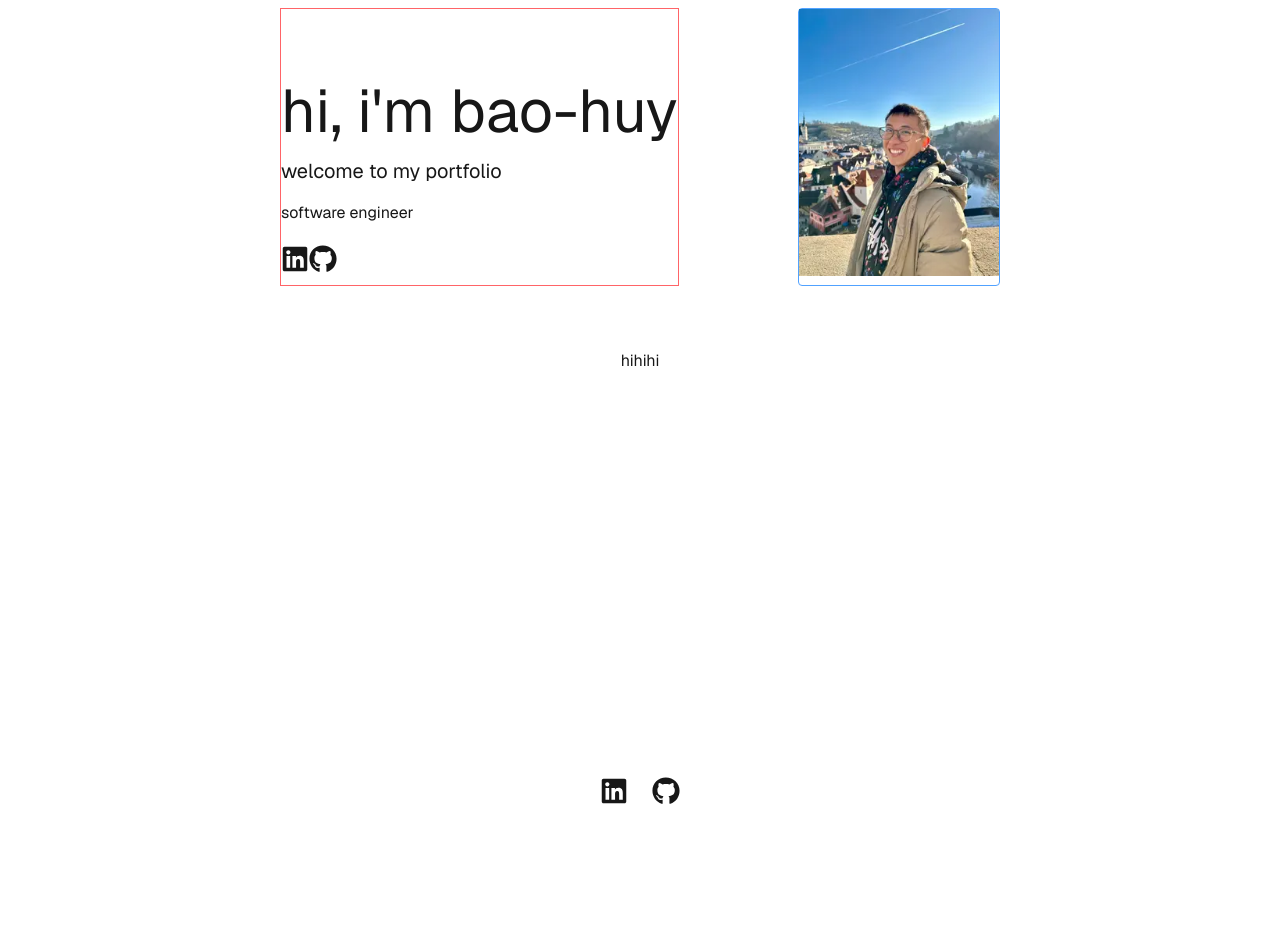
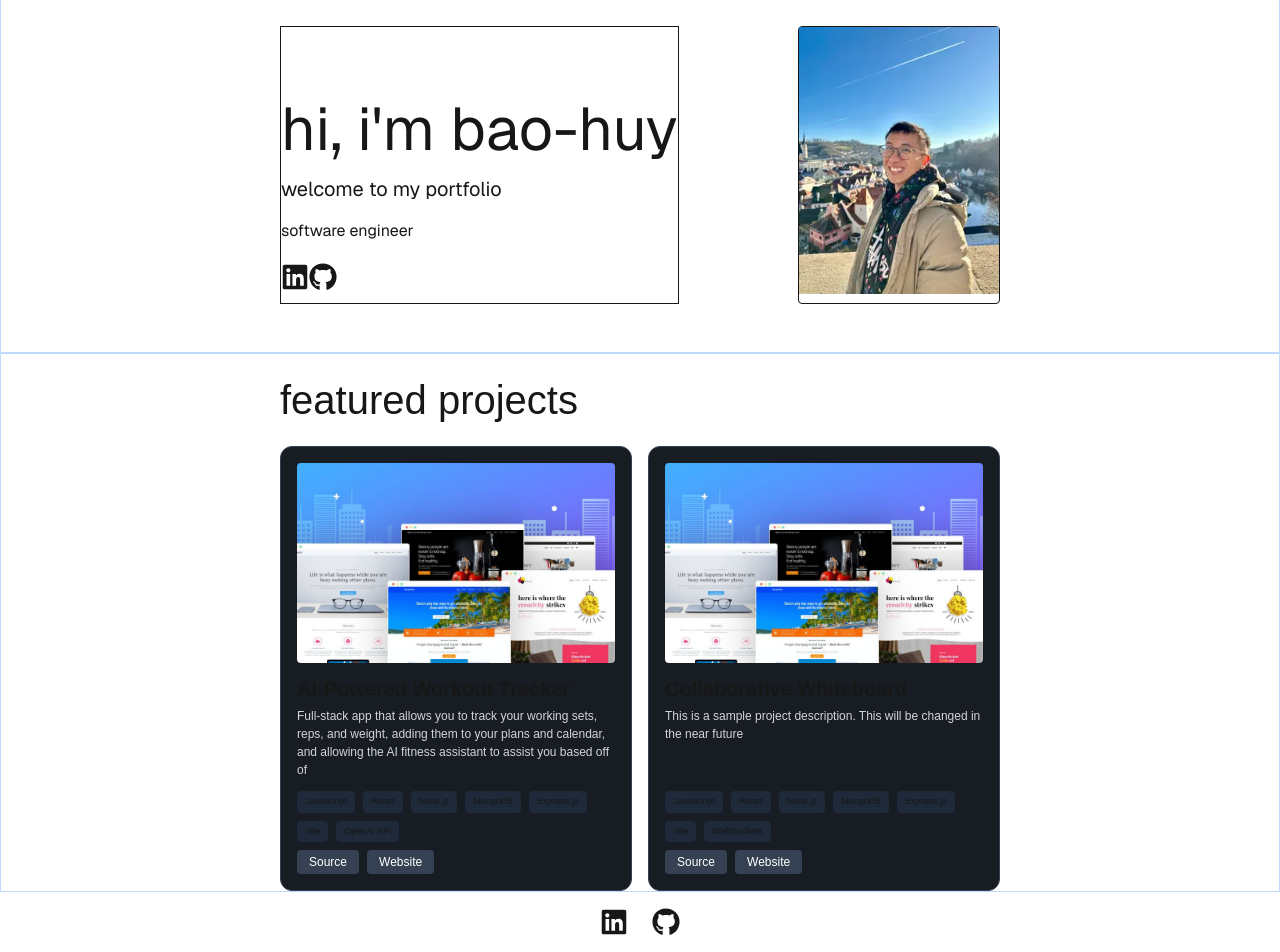
Before and after one commit to baohuytrinh/personal-portfolio, a Next.js app: page / in a window 1280 px wide. Shown: the part 95-1047 px from the top of the page. Before the commit the page ends 916 px from the top, so only its background shows below. Built offline with nearby package versions, Linux system fonts and the light colour scheme.

Commit message:
featured projects (home page)

```diff
--- a/src/app/page.tsx
+++ b/src/app/page.tsx
@@ -1,13 +1,16 @@
 import Image from 'next/image';
 import {FaLinkedin, FaGithub} from 'react-icons/fa';
+import { featuredProjects } from '@/data/featuredProjects';
+import ProjectCard from '@/components/ProjectCard';
 
 
 export default function Home() {
   return (
-    <div className="font-sans grid grid-rows-[20px_1fr_20px] items-center justify-items-center min-h-screen p-8 pb-20 gap-16 sm:p-20">
+    <>
+    <div className="font-sans grid items-center justify-items-center gap-16 pb-12 border border-blue-200">
 
-      <div className="mt-32 flex w-180 justify-between">
-        <div className="mt-16 border border-red-400">
+      <div className="flex w-180 justify-between">
+        <div className="mt-16 border">
           <header className='font-sans text-6xl mt-16 py-2'>
             hi, i'm bao-huy
           </header>
@@ -34,7 +37,7 @@ export default function Home() {
             </a>
           </div>
         </div>
-        <div className="mt-16 border border-blue-400 rounded">
+        <div className="mt-16 border rounded">
           <Image
             src='/sample_pfp.jpg'
             alt='my pfp'
@@ -44,13 +47,18 @@ export default function Home() {
           />
         </div>
       </div>
-      <div>
-      hihihi
+    </div>
+
+    <div className='w-full border border-blue-200'>
+      <h1 className='flex max-w-180 mx-auto text-[40px] pt-4 pb-4 '>
+        featured projects
+      </h1>
+      <div className="grid grid-cols-1 sm:grid-cols-2 lg:grid-cols-2 gap-4 max-w-180 mx-auto">
+        {featuredProjects.map((project, idx) => (
+          <ProjectCard key={idx} project={project} />
+        ))}
       </div>
-
-      {/* <footer className="row-start-3 flex gap-[24px] flex-wrap items-center justify-center">
-
-      </footer> */}
     </div>
+    </>
   );
 }
--- /dev/null
+++ b/src/data/featuredProjects.tsx
@@ -0,0 +1,23 @@
+export const featuredProjects = [
+    {
+      title: "AI-Powered Workout Tracker",
+      description: "Full-stack app that allows you to track your working sets, reps, and weight, adding them to your plans and calendar, and allowing the AI fitness assistant to assist you based off of ",
+      image: "/sample_project.png",
+      tags: ["JavaScript", "React", "Node.js", "MongoDB", "Express.js", "Vite", "OpenAI API"],
+      links: [
+        { label: "Source", url: "#" },
+        { label: "Website", url: "#" }
+      ]
+    },
+
+    {
+      title: "Collaborative Whiteboard",
+      description: "This is a sample project description. This will be changed in the near future",
+      image: "/sample_project.png",
+      tags: ["JavaScript", "React", "Node.js", "MongoDB", "Express.js", "Vite", "WebSockets"],
+      links: [
+        { label: "Source", url: "#" },
+        { label: "Website", url: "#" }
+      ]
+    },
+];
```
